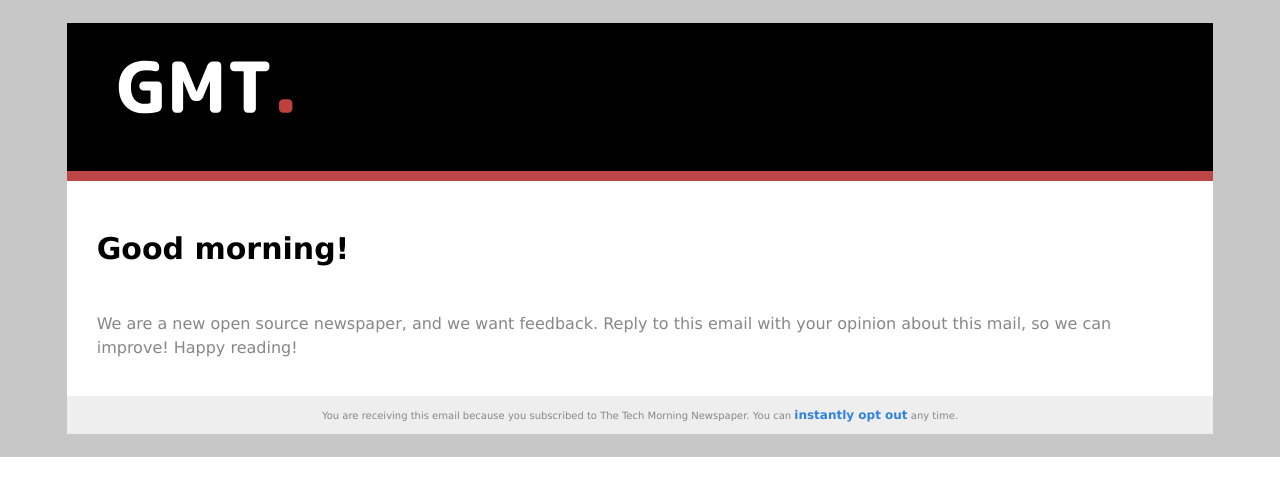
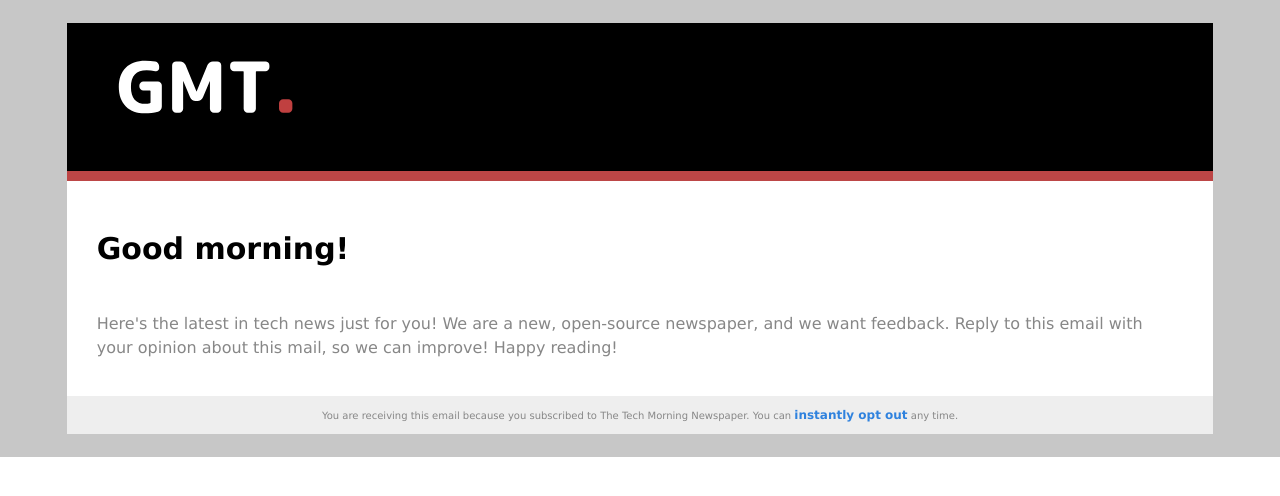
Before and after one commit to GoodMorninTech/GoodMorningTech, a Flask app: template newspaper/templates/news.html in a window 1280 px wide. Shown: the top 496 px of the page. Run offline with Flask 3, Linux system fonts and the light colour scheme; the template is opened without the code that fills it, so the values that code supplies are empty.

Commit message:
More engaging welcome message.

```diff
--- a/newspaper/templates/news.html
+++ b/newspaper/templates/news.html
@@ -139,7 +139,7 @@ img {
                 </tr>
                 <tr>
                     <td class="news-section"><h2>Good morning!</h2>
-                        <p style='width: 100%;'>We are a new open source newspaper, and we want feedback. Reply to this email with your
+                        <p style='width: 100%;'>Here's the latest in tech news just for you! We are a new, open-source newspaper, and we want feedback. Reply to this email with your
                             opinion about this mail, so we can improve! Happy reading! </p>
                     </td>
 
```
